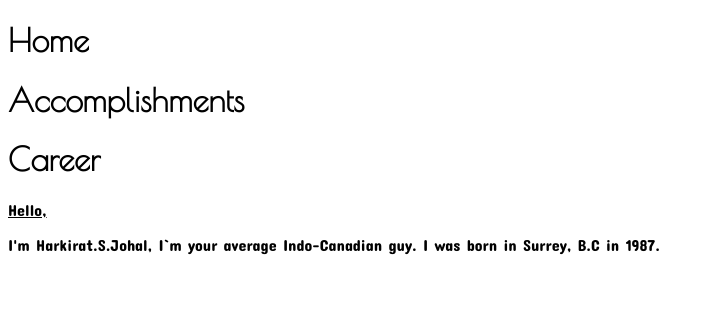
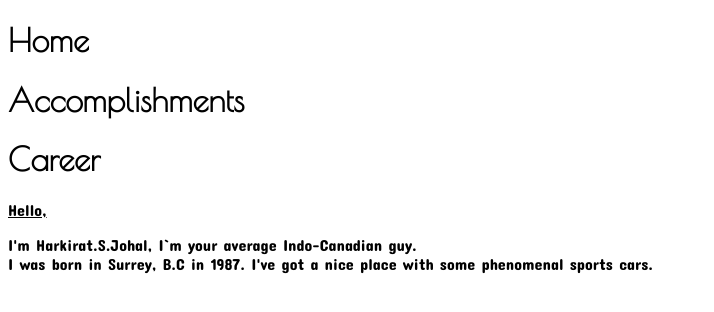
Before and after one commit to ShadowNinja0/ShadowNinja.github.io, a plain HTML site: page aboutme.html in a window 1280 px wide. Shown: the whole page, without its empty margins (0-714 px from the left). Drawn offline with nearby package versions, Linux system fonts and the light colour scheme.

Commit message:
Update aboutme.html

```diff
--- a/aboutme.html
+++ b/aboutme.html
@@ -24,8 +24,10 @@
       <p>Hello,</p>
     </div>
     <div class="h1p">
-      <p>I'm Harkirat.S.Johal, I`m your average Indo-Canadian guy. I was born in Surrey, B.C in 1987.</p>
+      <p>I'm Harkirat.S.Johal, I`m your average Indo-Canadian guy.<br/>I was born in Surrey, B.C in 1987. I've got a nice place with some phenomenal sports cars.</p>
     </div>
+
+
 
   </body>
 
```
